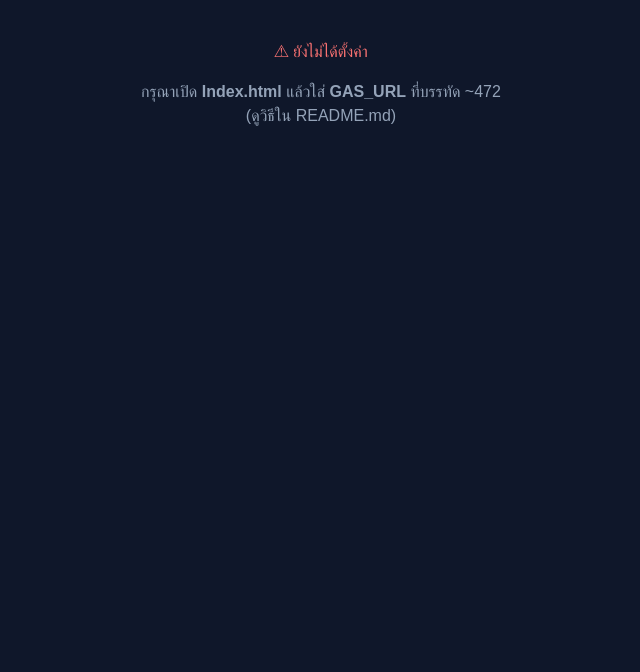
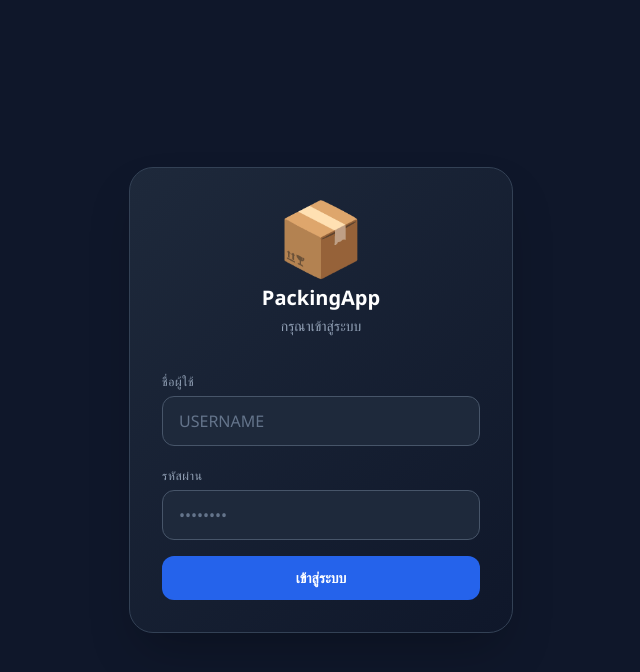
Before and after one commit to nutent-byte/packing_cam, a plain HTML site: page Index.html in a window 1280 px wide. Shown: the whole page, without its empty margins (319-959 px from the left). Drawn offline with nearby package versions, Linux system fonts and the light colour scheme.

Commit message:
Update Index.html

```diff
--- a/Index.html
+++ b/Index.html
@@ -470,7 +470,7 @@ tbody tr:hover{background:rgba(255,255,255,.03)}
 // CONFIG — ใส่ GAS Web App URL ตรงนี้
 // วิธีหา: Apps Script → Deploy → Manage deployments → คัดลอก "Web app URL"
 // ═══════════════════════════════════════
-var GAS_URL = 'PASTE_YOUR_GAS_WEB_APP_URL_HERE';
+var GAS_URL = 'https://script.google.com/macros/s/AKfycbymurdCWoQsePWxI9iZHari77uHMcM9TMlFpa7HMEY6sCewIyVrDfv57_9ZFB19QfiRgQ/exec';
 
 // เช็คว่าใส่ URL แล้วหรือยัง
 if (GAS_URL === 'PASTE_YOUR_GAS_WEB_APP_URL_HERE') {
```
